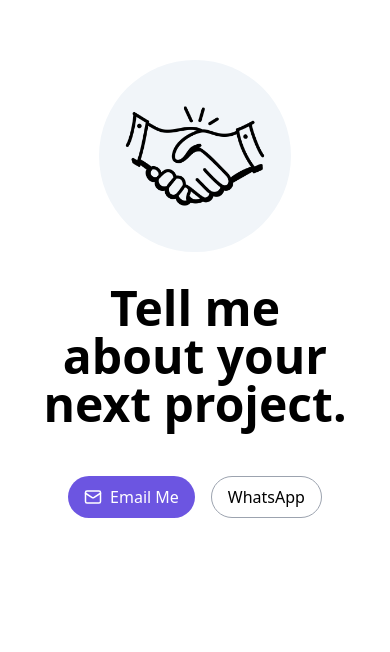
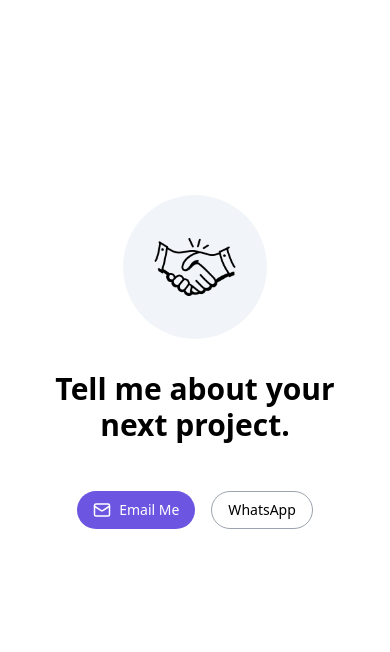
Before and after one commit to Seboo-Dogar/MyPortfolio-Web, a React (Vite) app: page / in a window 390 px wide. Shown: the part 5592-6244 px from the top of the page. Built offline with nearby package versions, Linux system fonts and the light colour scheme.

Commit message:
Contact Responsive... Done

```diff
--- a/src/components/Contact.jsx
+++ b/src/components/Contact.jsx
@@ -3,21 +3,25 @@ import DealIcon from "../assets/deal.png";
 
 export default function Contact() {
     return (
-        <section className="py-20 h-screen flex" id="contact">
-            <div className="container mx-auto text-center p-10">
+        <section className="py-20 min-h-screen flex items-center" id="contact">
+            <div className="container mx-auto text-center px-6 md:px-10">
                 <div className="flex flex-col items-center gap-8">
-                    <div className="w-48 h-48 bg-slate-100 rounded-full flex items-center justify-center p-6">
-                        <img src={DealIcon} alt="Handshake icon" className=""/>
+                    <div className="w-36 h-36 md:w-48 md:h-48 bg-slate-100 rounded-full flex items-center justify-center p-4 md:p-6">
+                        <img src={DealIcon} alt="Handshake icon" className="w-3/4 h-3/4 object-contain"/>
                     </div>
-                    <h2 className="text-5xl font-bold text-center mb-4">Tell me about your next project.</h2>
+
+                    <h2 className="text-3xl sm:text-4xl md:text-5xl font-bold text-center mb-4 px-4">Tell me about your next project.</h2>
+
                     <div className="flex flex-wrap justify-center gap-4">
                         <a href="mailto:seboodogar@gmail.com?subject=Inquiry about collaboration&body=Hi Sohaib, I’d like to discuss..."
-                            className="bg-[#6c55e1] text-white py-2 px-4 rounded-full flex items-center gap-2 hover:bg-[#5742d7] transition">
-                            <LuMail className="text-lg" /> Email Me
+                            aria-label="Email Sohaib Aslam"
+                            className="bg-[#6c55e1] text-white py-2 px-4 rounded-full flex items-center gap-2 hover:bg-[#5742d7] transition text-sm sm:text-base">
+                            <LuMail className="text-lg sm:text-lg" /> Email Me
                         </a>
 
                         <a href="https://wa.me/923080946477?text=Hi%20Sohaib,%20I’d%20like%20to%20discuss%20a%20project..." target="_blank" rel="noopener noreferrer"
-                            className="py-2 px-4 border border-gray-400 rounded-full flex items-center hover:border-gray-600 transition">
+                            aria-label="Message Sohaib Aslam on WhatsApp"
+                            className="py-2 px-4 border border-gray-400 rounded-full flex items-center gap-2 hover:border-gray-600 transition text-sm sm:text-base">
                             WhatsApp
                         </a>
                     </div>
```
